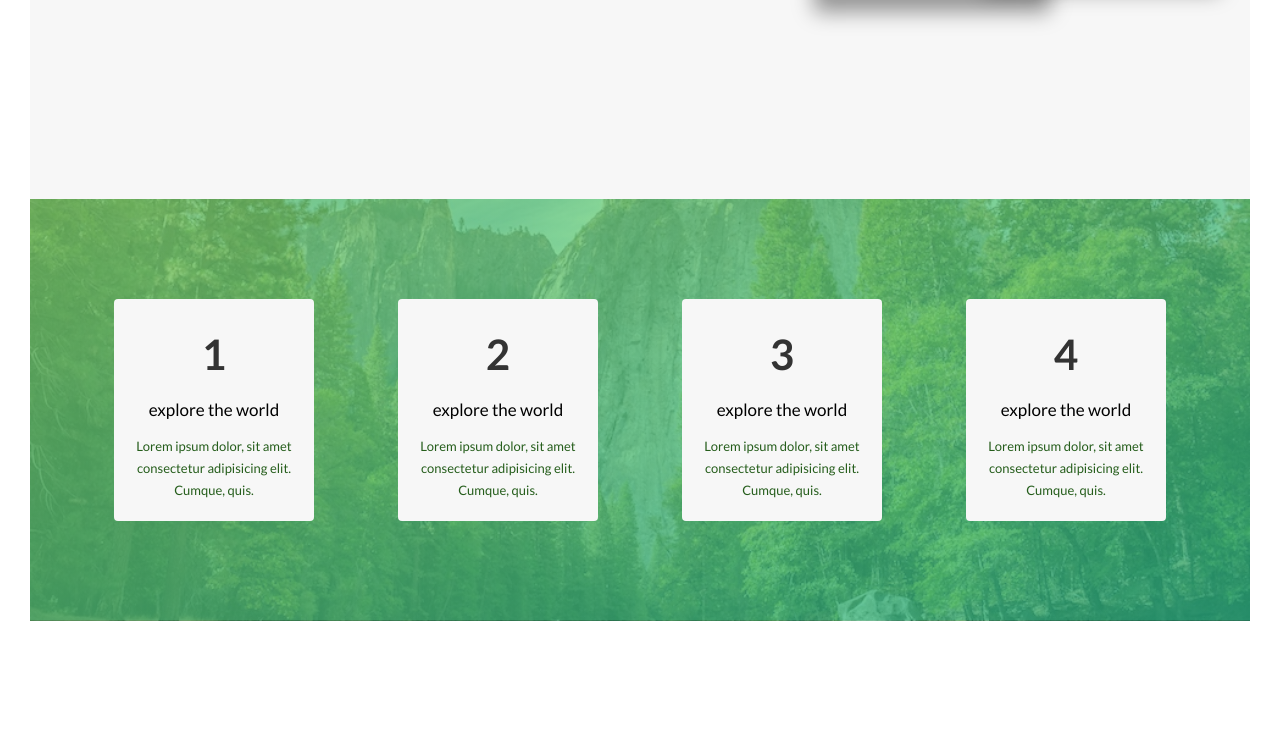
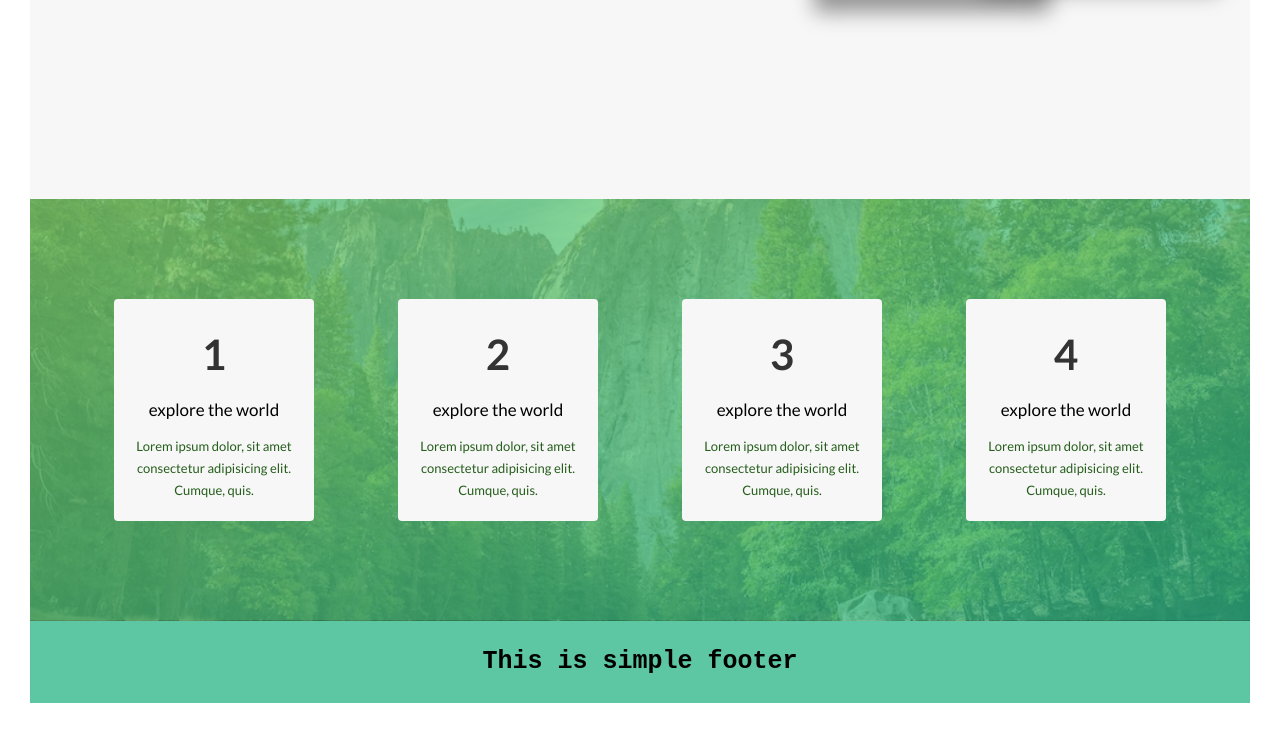
Before and after one commit to yash-jivani/Natours, a website: page index.html in a window 1280 px wide. Shown: the part 1325-2058 px from the top of the page. Before the commit the page ends 1976 px from the top, so only its background shows below. Drawn offline with Linux system fonts and the light colour scheme.

Commit message:
simple footer

```diff
--- a/index.html
+++ b/index.html
@@ -77,5 +77,9 @@
         </section>
     </main>
 
+    <footer class="footer">
+        This is simple footer
+    </footer>
+
 </body>
 </html>
--- a/sass/base/_typography.scss
+++ b/sass/base/_typography.scss
@@ -158,3 +158,13 @@ background-size: cover;
     }
   }
 }
+
+.footer{
+  padding: 2rem;
+  font-family: 'Courier New', Courier, monospace;
+  text-align: center;
+  color: black;
+  font-weight: 600;
+  background-color: rgba($color-primary-dark, 0.753);
+  font-size: 2.5rem;
+}
```
Also changed, not shown: css/main.css, 1 other file.
